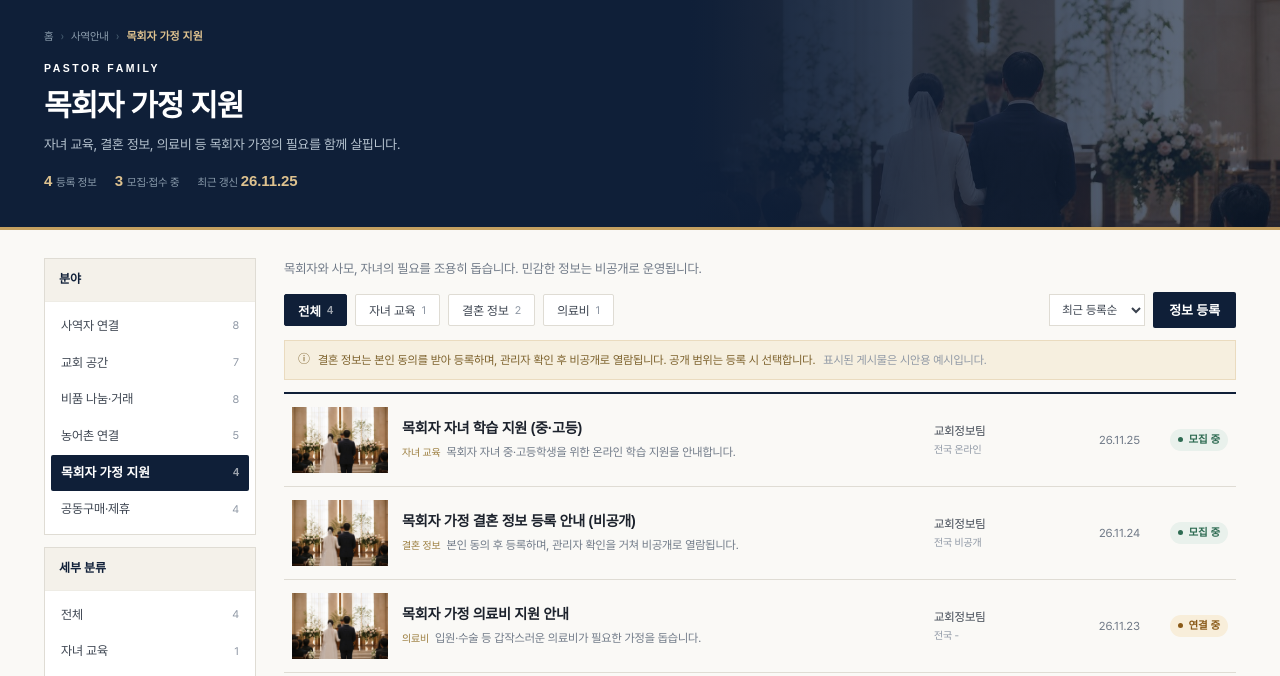
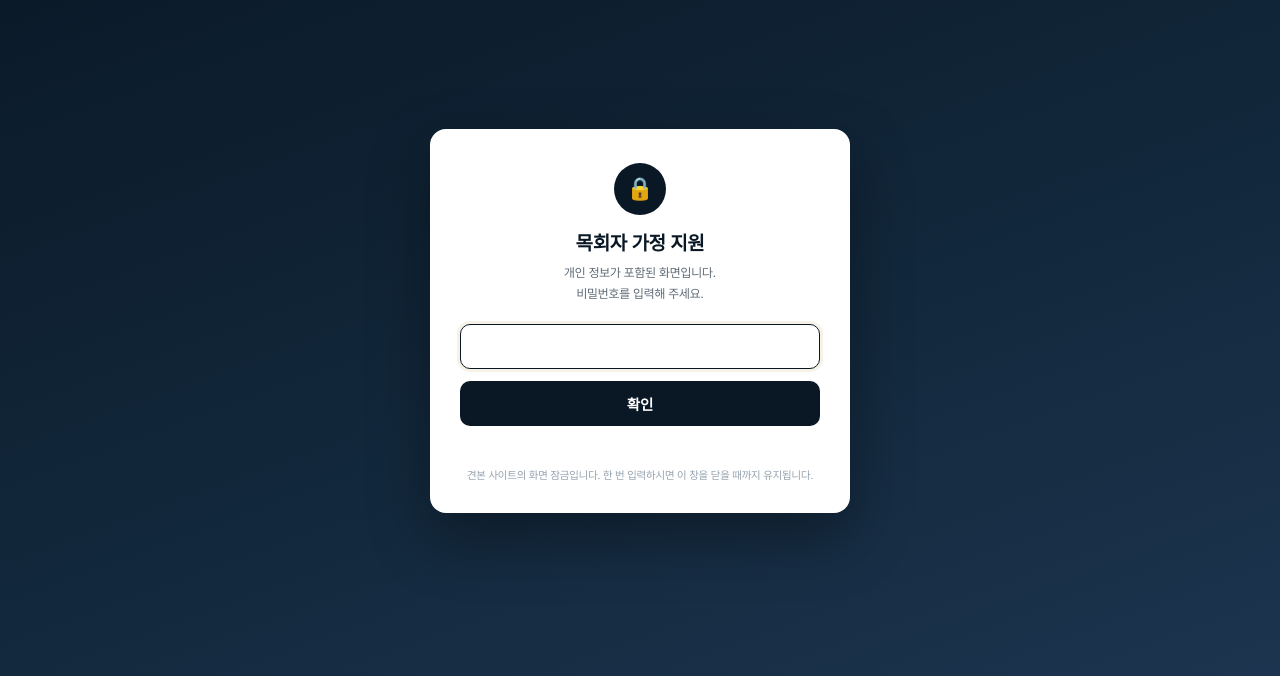
Before and after one commit to aichurchsystem/churchinfo, a plain HTML site: page family.html in a window 1280 px wide. Shown: the part 79-755 px from the top of the page. Drawn offline with Linux system fonts and the light colour scheme; a web font is replaced by a local one.

Commit message:
목회자 가정 지원 화면에 비밀번호 잠금 추가

```diff
--- a/family.html
+++ b/family.html
@@ -21,6 +21,7 @@
 <div id="site-footer"></div>
 <script src="js/data.js?v=20261127i"></script>
 <script src="js/ui.js?v=20261127i"></script>
+<script src="js/gate.js?v=20261127a"></script>
 <script src="js/list.js?v=20261127i"></script>
 </body>
 </html>
--- /dev/null
+++ b/js/gate.js
@@ -0,0 +1,72 @@
+/* 목회자 가정 지원 — 비밀번호 확인 (견본 사이트 화면 잠금) */
+(function () {
+  var PASS = '0120';
+  var KEY = 'ci-family-unlock';
+
+  var isFamilyPage = document.body.dataset.cat === 'family';
+  var params = new URLSearchParams(location.search);
+  var id = params.get('id') || '';
+  var isFamilyItem = id.indexOf('F-') === 0;
+  if (!isFamilyPage && !isFamilyItem) return;
+  if (sessionStorage.getItem(KEY) === 'ok') return;
+
+  var css = ''
+    + '.gate{position:fixed;inset:0;z-index:9999;display:flex;align-items:center;justify-content:center;'
+    + 'background:linear-gradient(160deg,#0A1826 0%,#12283c 55%,#1d3550 100%);padding:24px;}'
+    + '.gate-card{width:100%;max-width:420px;background:#fff;border-radius:16px;padding:34px 30px 28px;'
+    + 'box-shadow:0 24px 60px rgba(0,0,0,.35);text-align:center;font-family:"Pretendard","Noto Sans KR",system-ui,sans-serif;}'
+    + '.gate-card .mk{width:52px;height:52px;margin:0 auto 16px;border-radius:50%;background:#0A1826;color:#C9A96A;'
+    + 'display:flex;align-items:center;justify-content:center;font-size:22px;}'
+    + '.gate-card h2{margin:0 0 6px;font-size:19px;color:#0A1826;letter-spacing:-.02em;}'
+    + '.gate-card .sub{margin:0 0 20px;font-size:12.5px;line-height:1.7;color:#5b6773;}'
+    + '.gate-card input{width:100%;box-sizing:border-box;padding:12px 14px;font-size:16px;letter-spacing:.35em;'
+    + 'text-align:center;border:1px solid #cfd6dd;border-radius:10px;outline:none;color:#0A1826;}'
+    + '.gate-card input:focus{border-color:#0A1826;}'
+    + '.gate-card button{width:100%;margin-top:12px;padding:12px;font-size:14.5px;font-weight:600;border:0;'
+    + 'border-radius:10px;background:#0A1826;color:#fff;cursor:pointer;}'
+    + '.gate-card button:hover{background:#14293e;}'
+    + '.gate-card .err{min-height:17px;margin:10px 0 0;font-size:12px;color:#c0392b;}'
+    + '.gate-card .note{margin:14px 0 0;font-size:11px;color:#93a0ad;line-height:1.6;}'
+    + 'body.gate-open{overflow:hidden;}';
+
+  var style = document.createElement('style');
+  style.textContent = css;
+  document.head.appendChild(style);
+  document.body.classList.add('gate-open');
+
+  var wrap = document.createElement('div');
+  wrap.className = 'gate';
+  wrap.innerHTML = ''
+    + '<div class="gate-card" role="dialog" aria-modal="true" aria-labelledby="gateTitle">'
+    + '<div class="mk">&#128274;</div>'
+    + '<h2 id="gateTitle">목회자 가정 지원</h2>'
+    + '<p class="sub">개인 정보가 포함된 화면입니다.<br>비밀번호를 입력해 주세요.</p>'
+    + '<input id="gateInput" type="password" inputmode="numeric" autocomplete="off" maxlength="12" aria-label="비밀번호">'
+    + '<button id="gateBtn" type="button">확인</button>'
+    + '<p class="err" id="gateErr"></p>'
+    + '<p class="note">견본 사이트의 화면 잠금입니다. 한 번 입력하시면 이 창을 닫을 때까지 유지됩니다.</p>'
+    + '</div>';
+
+  function mount() {
+    document.body.appendChild(wrap);
+    var input = document.getElementById('gateInput');
+    var err = document.getElementById('gateErr');
+    input.focus();
+    function submit() {
+      if (input.value.trim() === PASS) {
+        sessionStorage.setItem(KEY, 'ok');
+        wrap.remove();
+        document.body.classList.remove('gate-open');
+      } else {
+        err.textContent = '비밀번호가 맞지 않습니다.';
+        input.value = '';
+        input.focus();
+      }
+    }
+    document.getElementById('gateBtn').addEventListener('click', submit);
+    input.addEventListener('keydown', function (e) { if (e.key === 'Enter') submit(); });
+  }
+
+  if (document.readyState === 'loading') document.addEventListener('DOMContentLoaded', mount);
+  else mount();
+})();
```
Also changed, not shown: item.html (+1 -0 lines).
